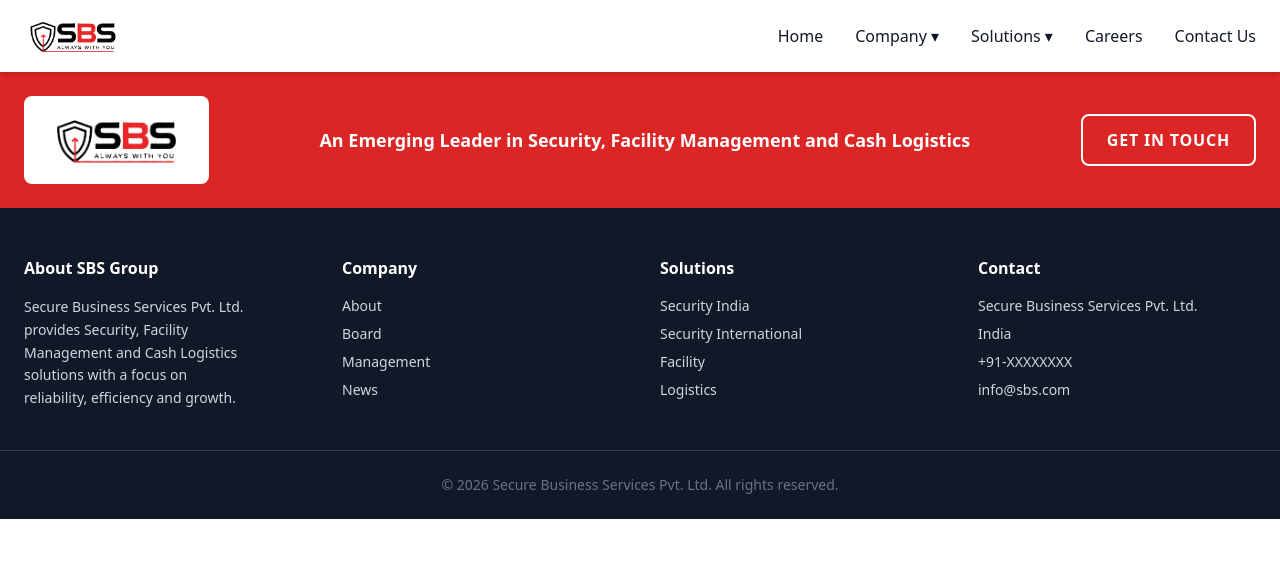
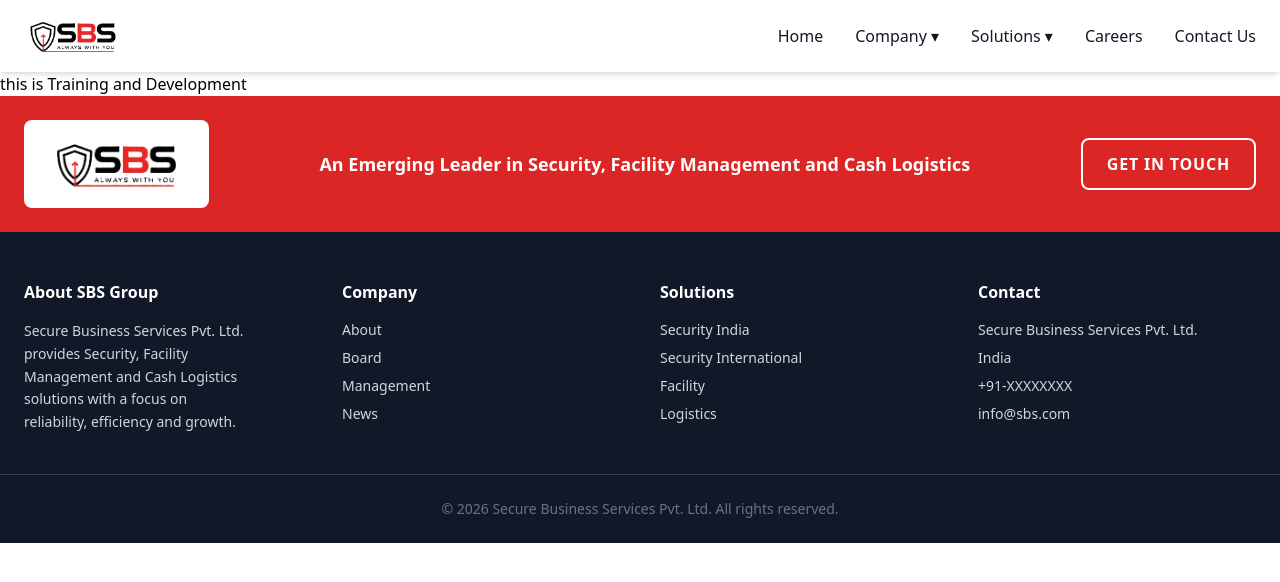
Before and after one commit to vinilkanojiya/sbs-website, a React (Vite) app: page /#/company/about/training-and-development in a window 1280 px wide. Shown: the top 582 px of the page. Built offline with nearby package versions, Linux system fonts and the light colour scheme.

Commit message:
Making changes for the Training and development page route and added component

```diff
--- a/src/components/Navbar.jsx
+++ b/src/components/Navbar.jsx
@@ -50,7 +50,7 @@
               <div className="bg-white text-black w-56 shadow-lg">
                 <Link to="/company/about/culture-and-values" className="block px-4 py-2 hover:bg-gray-200">Culture And Values</Link>
                 <Link to="/company/about/founder" className="block px-4 py-2 hover:bg-gray-200">Founder</Link>
-                <Link to="/company/training-and-development" className="block px-4 py-2 hover:bg-gray-100">Training And Development </Link>
+                <Link to="/company/about/training-and-development" className="block px-4 py-2 hover:bg-gray-100">Training And Development </Link>
               </div>
             </div>
           </div>
@@ -97,25 +97,12 @@
             {companyOpen && (
               <div className="ml-4 mt-2 space-y-2">
 
-                {/* About */}
-                <div>
-                  <button onClick={() => setAboutOpen(!aboutopen)}>
-                    About SBS Group Enterprises ▾
-                  </button>
 
-                  {aboutopen && (
-                    <div className="ml-4 mt-2 space-y-2">
-                      <Link to="/company/about/culture-and-values" className="block">Culture And Values</Link>
-                      <Link to="/company/about/founder" className="block">Founder</Link>
-                    </div>
-                  )}
-                </div>
+
                 {/* <Link to="/company/about" className="block">About SBS Group Enterprises ▾</Link> */}
-
-                <Link to="/company/board" className="block">Board Of Directors</Link>
-                <Link to="/company/management" className="block">Group Management Committee</Link>
-                <Link to="/company/news" className="block">News & Media</Link>
-                <Link to="/company/news" className="block">Training And Development </Link>
+                <Link to="/company/about/culture-and-values" className="block">Culture And Values</Link>
+                <Link to="/company/about/founder" className="block">Founder</Link>
+                <Link to="/company/about/training-and-development" className="block">Training And Development </Link>
               </div>
             )}
           </div>
@@ -135,7 +122,6 @@
             )}
           </div>
 
-          <Link to="/investors" className="block">Investors</Link>
           <Link to="/careers" className="block">Careers</Link>
           <Link to="/contact" className="block">Contact Us</Link>
 
--- /dev/null
+++ b/src/pages/TrainingAndDevelopment.jsx
@@ -0,0 +1,12 @@
+
+const TrainingAndDevelopment = () => {
+    return (
+        <div>
+            <h1>this is Training and Development</h1>
+
+
+        </div>
+    );
+}
+
+export default TrainingAndDevelopment;
--- a/src/routes/AppRoutes.jsx
+++ b/src/routes/AppRoutes.jsx
@@ -2,6 +2,7 @@
 import Home from "../pages/Home";
 import CultureAndValues from "../pages/CultureAndValues";
 import Founder from "../pages/Founder";
+import TrainingAndDevelopment from "../pages/TrainingAndDevelopment";
 
 const AppRoutes = () => {
   return (
@@ -18,6 +19,7 @@
       {/* {Company routes} */}
       <Route path="/company/about/culture-and-values" element={<CultureAndValues/>} />
       <Route path="/company/about/founder" element={<Founder/>} />
+      <Route path="/company/about/training-and-development" element={<TrainingAndDevelopment/>} />
 
       <Route path="/company/board" element={<h1>Company - Board Page</h1>} />
       <Route path="/company/management" element={<h1>Company - Management Page</h1>} />
```
